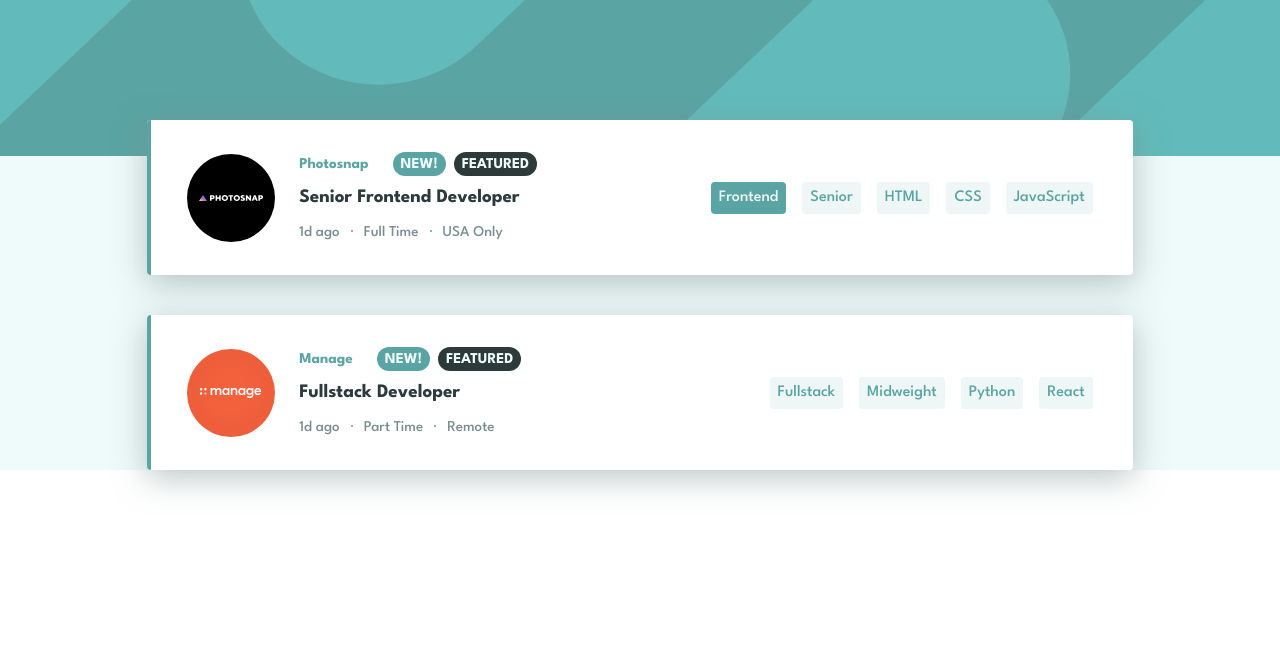
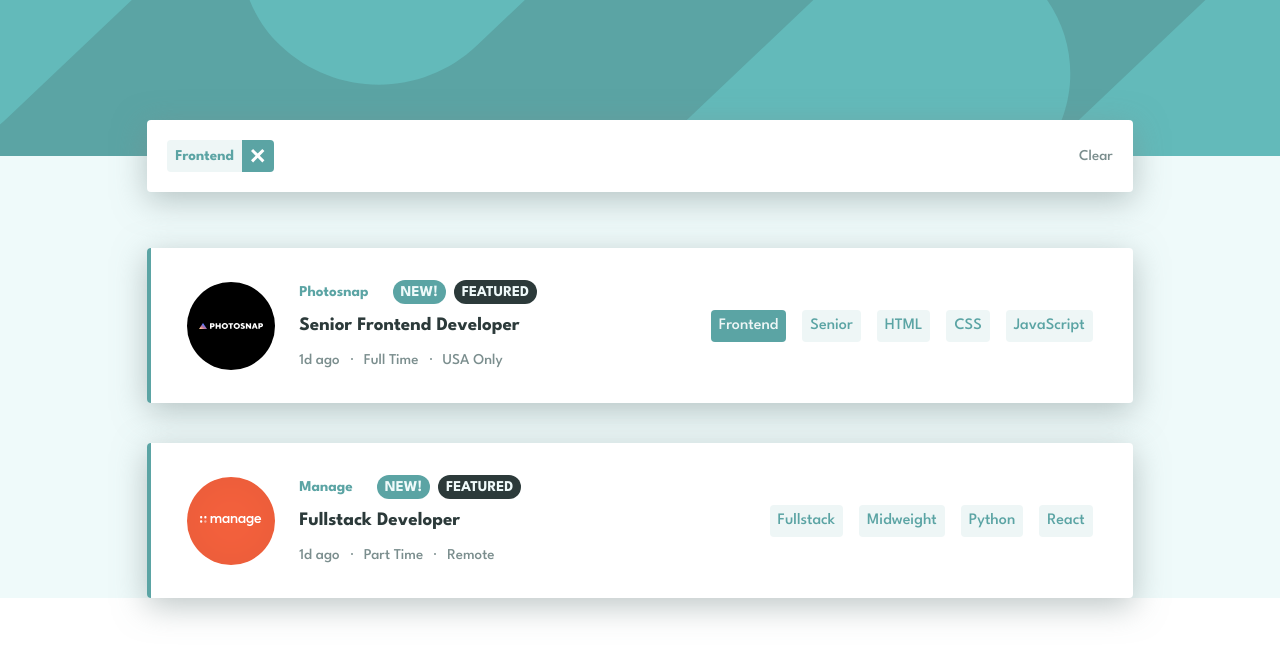
Before and after one commit to c0dehamster/static-job-listings, a React (Vite) app: page / in a window 1280 px wide. Both pictures are taken after a click on the button "Frontend". Shown: the top 658 px of the page. Built offline with nearby package versions, Linux system fonts and the light colour scheme.

Commit message:
Use an array for header tags (set didn't work)

```diff
--- a/src/App.tsx
+++ b/src/App.tsx
@@ -8,18 +8,25 @@ import { JobCard } from "./components/JobCard"
 import { Header } from "./components/Header"
 
 function App() {
-	const [tags, setTags] = useState<Set<string>>(new Set([]))
+	// Tried to use set for tags but couldn't make it work
+	const [tags, setTags] = useState<Array<string>>([])
 	const [jobs, setJobs] = useState(data)
 
-	const handleSelectTag = (id: string) => setTags(() => tags.add(id))
-	const handleRemoveTag = (id: string) =>
+	const handleSelectTag = (id: string) => {
 		setTags(() => {
-			tags.delete(id)
+			if (!tags.includes(id)) {
+				return [...tags, id]
+			}
+
 			return tags
 		})
+	}
+
+	const handleRemoveTag = (id: string) =>
+		setTags(() => tags.filter(item => item !== id))
 
 	const filterJobs = () => {
-		if (tags.size === 0) {
+		if (tags.length === 0) {
 			setJobs(data)
 			return
 		}
@@ -32,7 +39,8 @@ function App() {
 				...job.tools,
 			]
 
-			const included = jobTags.filter(tag => tags.has(tag)).length > 0
+			const included =
+				jobTags.filter(tag => tags.includes(tag)).length > 0
 
 			if (included) return job
 		})
@@ -42,8 +50,9 @@ function App() {
 
 	return (
 		<div className="app">
-			{tags.size !== 0 ? (
-				<Header {...{ tags: Array.from(tags) }}></Header>
+			{tags.length !== 0 ? (
+				<Header
+					{...{ tags: Array.from(tags), handleRemoveTag }}></Header>
 			) : (
 				""
 			)}
@@ -51,10 +60,9 @@ function App() {
 			<main className="main">
 				<ul className="jobs-list">
 					{jobs.map(item => (
-						<li key={item.id}>
-							<JobCard
-								{...{ job: item, handleSelectTag }}></JobCard>
-						</li>
+						<JobCard
+							{...{ job: item, handleSelectTag }}
+							key={item.id}></JobCard>
 					))}
 				</ul>
 			</main>
--- a/src/components/Header.tsx
+++ b/src/components/Header.tsx
@@ -2,12 +2,20 @@ import "./Header.css"
 
 import { HeaderTag } from "./HeaderTag"
 
-export const Header = ({ tags }: { tags: Array<string> }) => {
+export const Header = ({
+	tags,
+	handleRemoveTag,
+}: {
+	tags: Array<string>
+	handleRemoveTag: (id: string) => void
+}) => {
 	return (
 		<header className="header">
 			<ul className="header__tag-list">
 				{tags.map(tagName => (
-					<HeaderTag {...{ tagName }} key={tagName}></HeaderTag>
+					<HeaderTag
+						{...{ tagName, handleRemoveTag }}
+						key={tagName}></HeaderTag>
 				))}
 			</ul>
 
--- a/src/components/HeaderTag.tsx
+++ b/src/components/HeaderTag.tsx
@@ -1,12 +1,20 @@
 import iconRemove from "../../public/images/icon-remove.svg"
 import "./HeaderTag.css"
 
-export const HeaderTag = ({ tagName }: { tagName: string }) => {
+export const HeaderTag = ({
+	tagName,
+	handleRemoveTag,
+}: {
+	tagName: string
+	handleRemoveTag: (id: string) => void
+}) => {
 	return (
 		<li className="header-tag">
 			<p className="header-tag__name">{tagName}</p>
 
-			<button className="header-tag__button">
+			<button
+				className="header-tag__button"
+				onClick={() => handleRemoveTag(tagName)}>
 				<img src={iconRemove} alt="" className="button__icon" />
 			</button>
 		</li>
```
